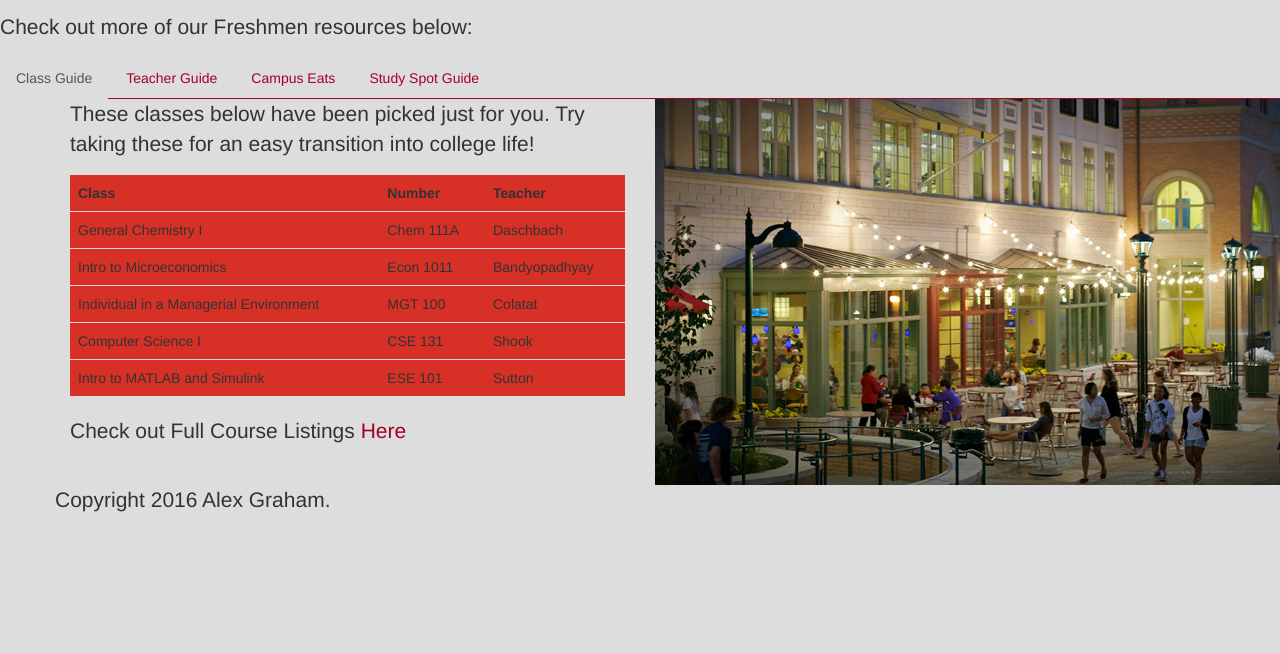
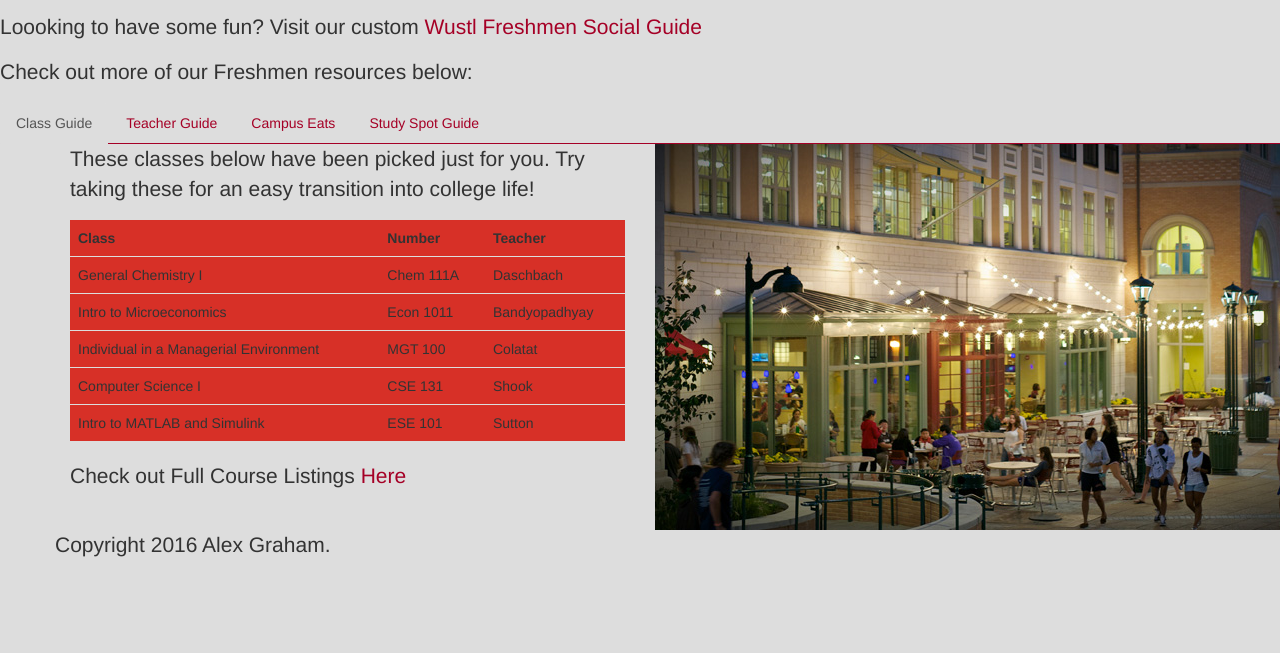
Before and after one commit to alexdgraham/FinalProject_Freshmen, a plain HTML site: page index.html in a window 1280 px wide. Shown: the part 180-833 px from the top of the page. Before the commit the page ends 800 px from the top, so only its background shows below. Drawn offline with nearby package versions, Linux system fonts and the light colour scheme.

Commit message:
Update index.html

```diff
--- a/index.html
+++ b/index.html
@@ -95,6 +95,7 @@
 <div class="jumbotron">
   <h1>Welcome, Freshmen!</h1>
   <p>Locked out of your dorm? Visit <a href="http://reslife.wustl.edu/">Resedential Life</a></p>
+  <p>Loooking to have some fun? Visit our custom <a href="http://alexdgraham.github.io/FinalProject_FreshmenSocial/">Wustl Freshmen Social Guide</a></p>
 	<p>Check out more of our Freshmen resources below:</p>
 
 
```
